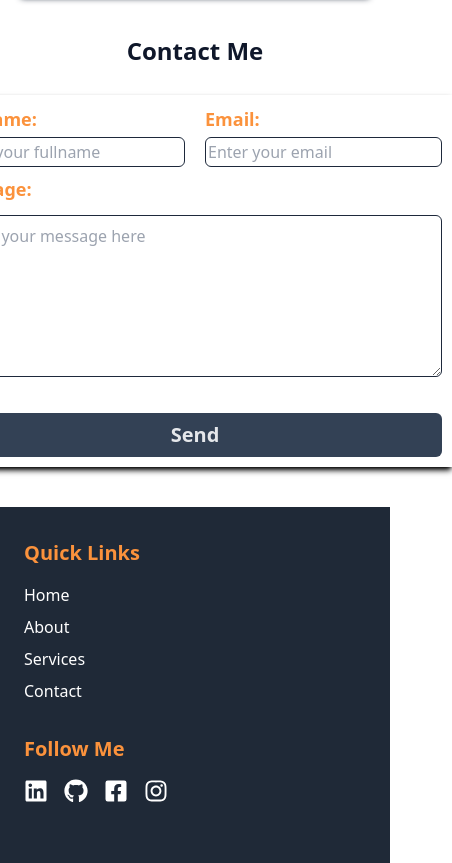
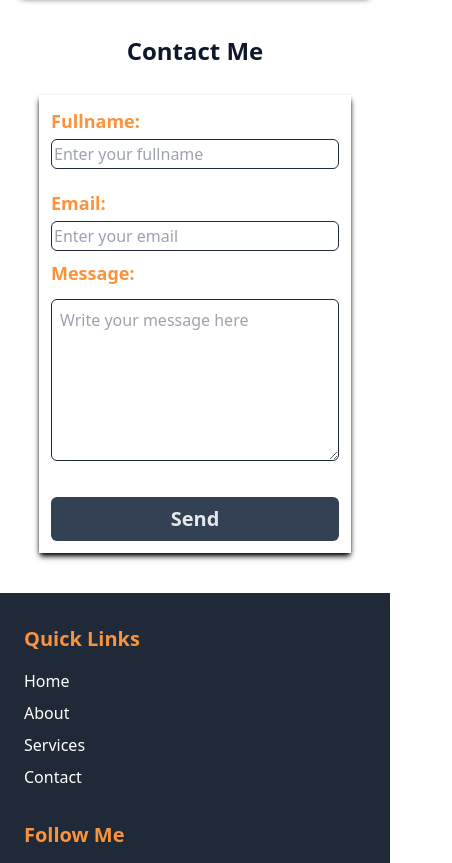
Before and after one commit to nepalrohan/mysite, a React (Vite) app: page / in a window 390 px wide. Shown: the part 2951-3814 px from the top of the page, 452 px wide, since content can reach past the window. Built offline with nearby package versions, Linux system fonts and the light colour scheme.

Commit message:
mobile view

```diff
--- a/package.json
+++ b/package.json
@@ -1,5 +1,5 @@
 {
-  "homepage": "https://nepalrohan.github.io/Portfolio",
+  "homepage": "https://nepalrohan.github.io/portfolio",
   "name": "portfolio",
   "private": false,
   "version": "0.0.0",
--- a/src/pages/Contact.jsx
+++ b/src/pages/Contact.jsx
@@ -41,9 +41,9 @@ emailjs.send(serviceId, templateId, templateParams, publicKey)
   return (
     <div className='flex flex-col mt-4 items-center justify-center mb-7'>
 <h2 className='text-slate-900 text-2xl font-bold mx-auto   mb-7'>Contact Me</h2>
-<form  onSubmit={handleSubmit}  className='flex flex-col gap-2  shadow-md p-2.5 sm:p-5 shadow-black'>
+<form  onSubmit={handleSubmit}  className='flex w-[80%] sm:w-auto flex-col gap-2  shadow-md p-3 sm:p-5 shadow-black'>
 
-  <div className='flex gap-5'>
+  <div className='flex flex-col sm:flex-row gap-5'>
     <div className='flex flex-col gap-1'>
     <label className='text-lg font-semibold text-orange-400'>Fullname:</label>
     <input type='text' value={name}
--- a/vite.config.js
+++ b/vite.config.js
@@ -7,5 +7,5 @@ export default defineConfig({
   // build: {
   //   outDir: 'build', // Specify the output directory
   // },
-  base: '/Portfolio/',
+  base: '/portfolio/',
 })
```
